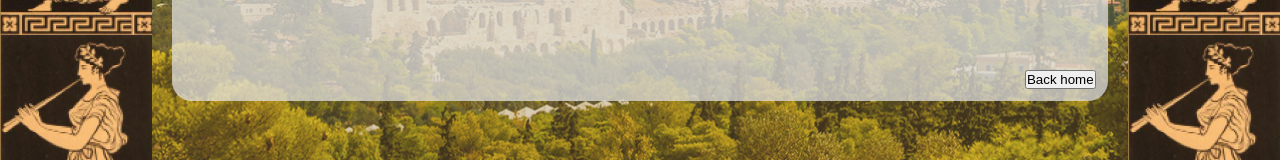
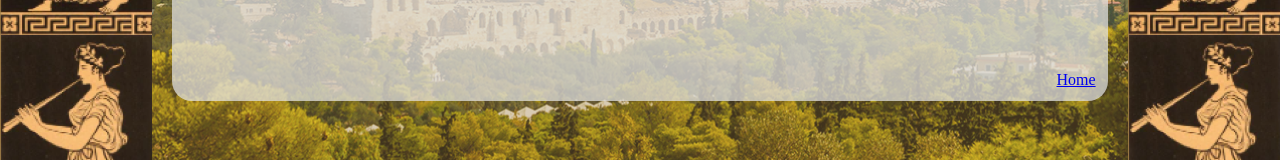
Before and after one commit to simonholt256/GreekMyth, a React (Vite) app in the folder Frontend/myth-access/: page /method in a window 1280 px wide. Shown: the part 549-709 px from the top of the page. Built offline with nearby package versions, Linux system fonts and the light colour scheme.

Commit message:
making backhome button work

```diff
--- a/Frontend/myth-access/src/components/InfoBox.jsx
+++ b/Frontend/myth-access/src/components/InfoBox.jsx
@@ -1,3 +1,5 @@
+import { NavLink } from "react-router-dom"
+
 import { text } from "../content/infomation"
 import acrop from "../assets/acrop.jpg"
 
@@ -11,7 +13,9 @@
       <div className="info-box">
         <h2>{matched.title}</h2>
         <div>{matched.write_up}</div>
-        <button className="back-home-button" onClick={() => navigate(`/`)}>Back home</button>
+        <NavLink to="/" className="back-home-button">
+        Home
+        </NavLink>
       </div>
     </div>
   )
```
